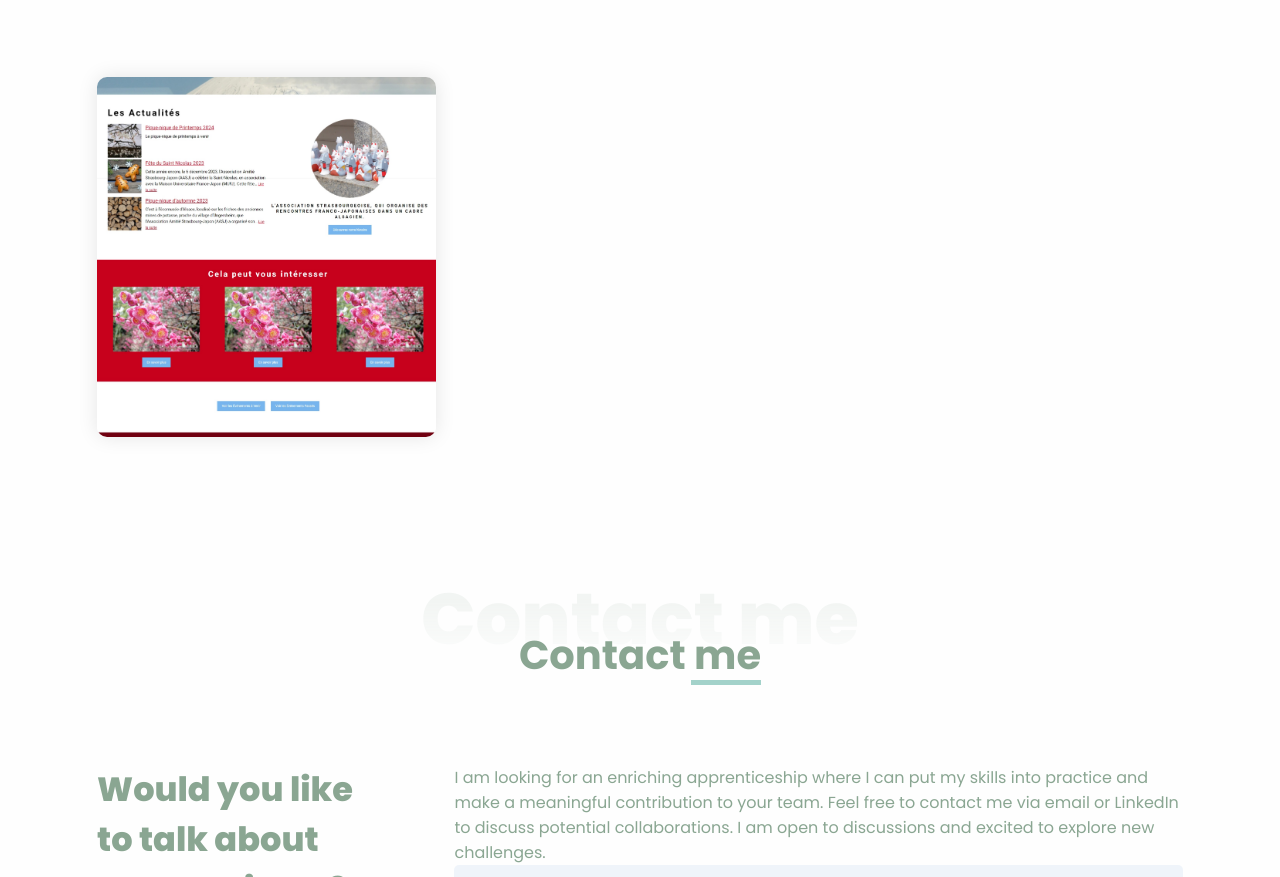
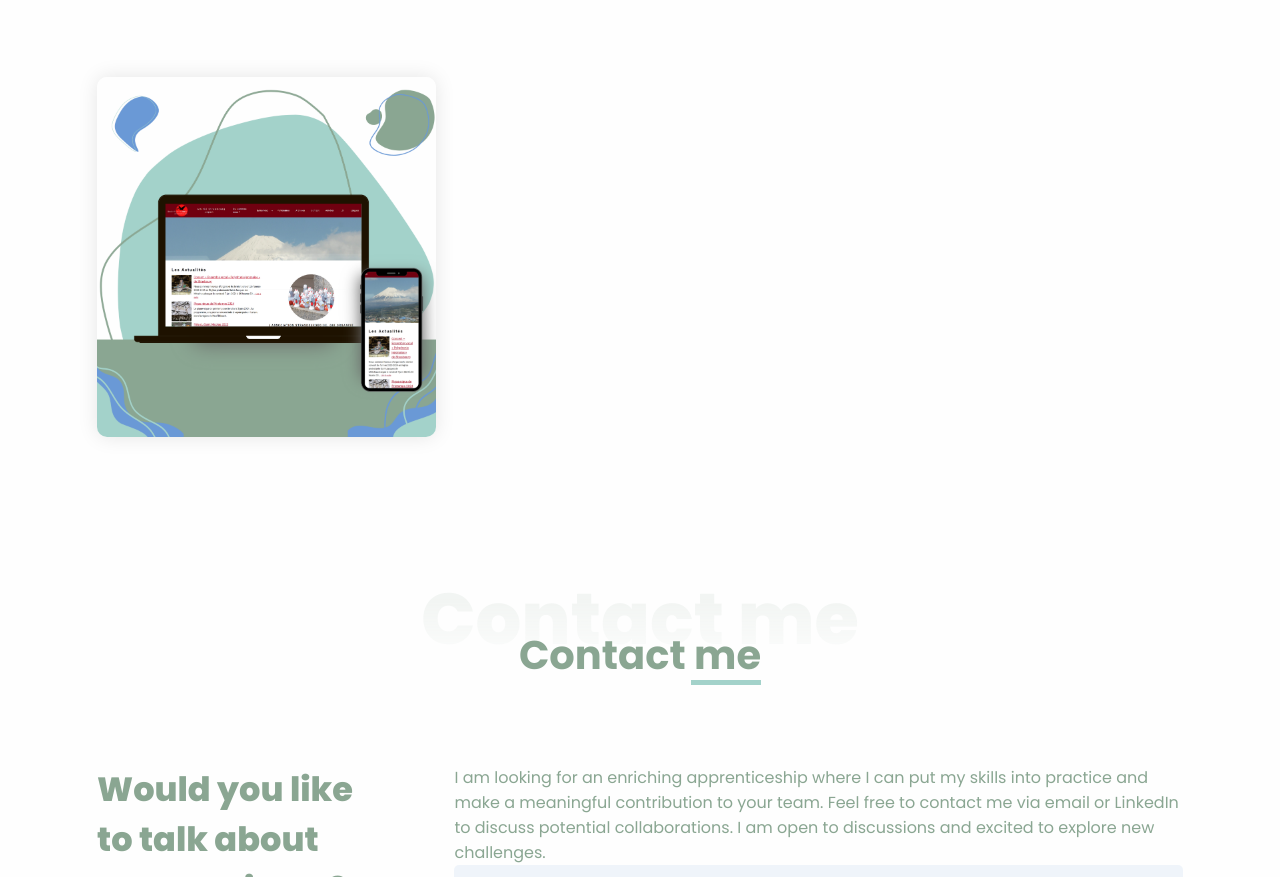
Before and after one commit to louison-rubeck/louison-rubeck.github.io, a plain HTML site: page home.html in a window 1280 px wide. Shown: the part 4255-5132 px from the top of the page. Drawn offline with Linux system fonts and the light colour scheme.

Commit message:
Update image

```diff
--- a/home.html
+++ b/home.html
@@ -274,13 +274,13 @@
                                 <h3>Website remodeling</h3>
                                 <span>Wordpress</span>
                             </div>
-                            <img src="images/SiteWebAASJ.jpeg" alt="">
+                            <img src="images/SiteWebAASJ.png" alt="">
                         </div>
                         <div class="projects-model flex-center">
                             <div class="projects-model-body">
                                 <i class="fas fa-times projects-close-btn"></i>
                                 <h3>Website remodeling</h3>
-                                <img src="images/SiteWebAASJ.jpeg" alt="">
+                                <img src="images/SiteWebAASJ.png" alt="">
                                 <p>
                                     I led the redesign of the Amitié Strasbourg-Japon website
                                     using WordPress and creating a child theme based on
```
Also changed, not shown: index.html (+2 -2 lines), images/SiteWebAASJ.jpeg (deleted), images/SiteWebAASJ.png (added).
